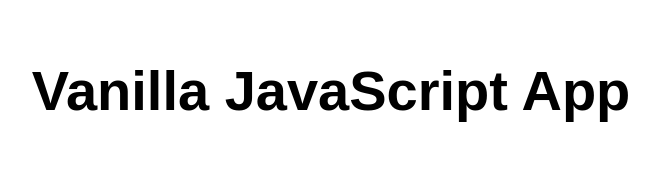
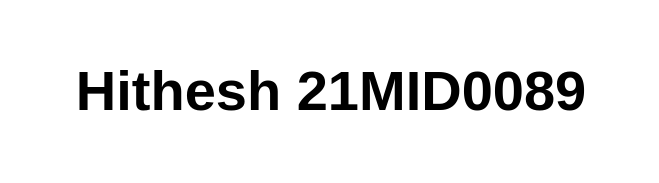
Before and after one commit to Hithesh052002/my-first-static-web-app, a website: page src/index.html in a window 1280 px wide. Shown: the whole page, without its empty margins (309-968 px from the left). Drawn offline with Linux system fonts and the light colour scheme.

Commit message:
Update index.html

```diff
--- a/src/index.html
+++ b/src/index.html
@@ -10,7 +10,7 @@
 
 <body>
   <main>
-    <h1>Vanilla JavaScript App</h1>
+    <h1>Hithesh 21MID0089</h1>
   </main>
 </body>
 
```
